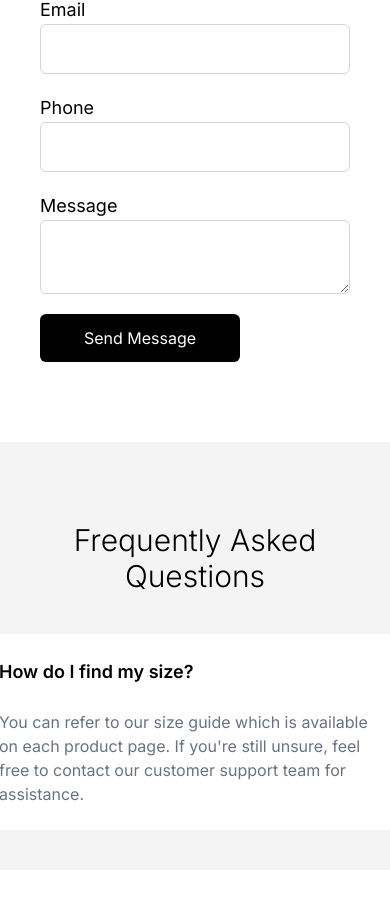
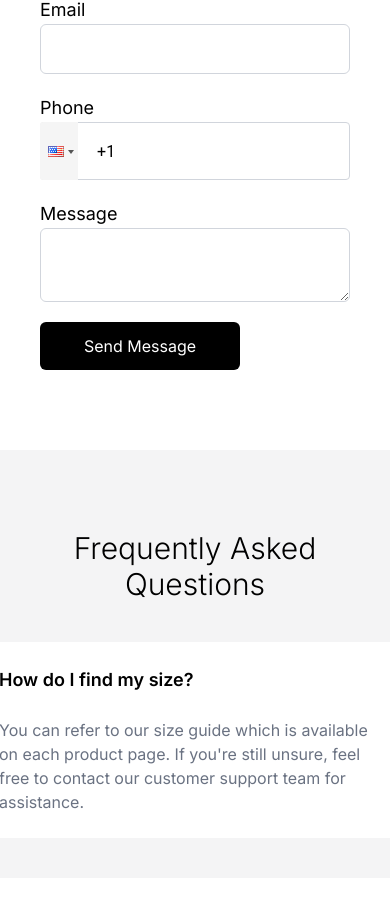
Before and after one commit to Ergashev-Xurshid/project_suitique-team, a React (Vite) app: page /contact in a window 390 px wide. Shown: the part 898-1796 px from the top of the page. Built offline with nearby package versions, Linux system fonts and the light colour scheme; no server answers.

Commit message:
phone input is addede

```diff
--- a/package.json
+++ b/package.json
@@ -20,6 +20,7 @@
     "react-dom": "^19.1.0",
     "react-i18next": "^13.2.2",
     "react-icons": "^5.5.0",
+    "react-phone-input-2": "^2.15.1",
     "react-router-dom": "^6.30.0",
     "tailwindcss": "^4.1.5",
     "zustand": "^5.0.4"
--- a/src/pages/contact/Contact.jsx
+++ b/src/pages/contact/Contact.jsx
@@ -1,4 +1,6 @@
 import React, { useState } from "react";
+import "react-phone-input-2/lib/style.css";
+import PhoneInput from "react-phone-input-2";
 import { MdEmail } from "react-icons/md";
 import { FaPhoneAlt } from "react-icons/fa";
 import { IoLocationOutline } from "react-icons/io5";
@@ -31,6 +33,10 @@ function Contact() {
       .then((item) => {
         if (item?.success) {
           console.log("Successfully posted");
+          setComments("");
+          setEmail("");
+          setName("");
+          setPhone_number("");
         } else {
           console.log("Error");
         }
@@ -112,12 +118,14 @@ function Contact() {
           </div>
           <div className="flex flex-col w-full">
             <label className="text-lg">{t("Catalog-form-phone-text")}</label>
-            <input
-              type="number"
-              className="border border-gray-300 p-3 rounded-md"
-              onChange={(e) => setPhone_number(e.target.value)}
+            <PhoneInput
+              country={"us"}
+              value={phone_number}
+              onChange={(value) => setPhone_number(value)}
+              containerClass="w-full"
+              inputClass="!w-full !p-7 !pl-14 !pr-3 !text-base !rounded !border !border-gray-300 !bg-transparent"
+              buttonClass="!border-none"
               required
-              value={phone_number}
             />
           </div>
           <div className="flex flex-col w-full">
```
Also changed, not shown: 1 other file (tests, documents, lock files or other folders).
